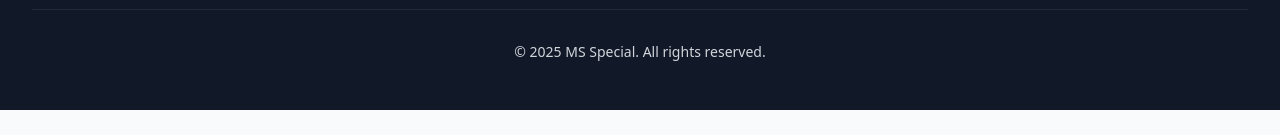
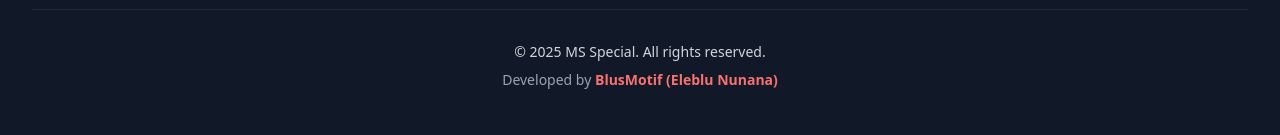
Before and after one commit to BlusMotif/ms--e-commerce-, a React (Vite) app: page / in a window 1280 px wide. Shown: the part 1471-1606 px from the top of the page. Before the commit the page ends 1581 px from the top, so only its background shows below. Built offline with nearby package versions, Linux system fonts and the light colour scheme; no server answers; the database is empty.

Commit message:
Add developer credit in footer - BlusMotif (Eleblu Nunana)

```diff
--- a/src/components/Footer.jsx
+++ b/src/components/Footer.jsx
@@ -86,6 +86,17 @@ const Footer = () => {
 
         <div className="border-t border-gray-800 mt-8 pt-8 text-center text-sm">
           <p>&copy; {currentYear} MS Special. All rights reserved.</p>
+          <p className="mt-2 text-gray-400">
+            Developed by{' '}
+            <a
+              href="https://github.com/BlusMotif"
+              target="_blank"
+              rel="noopener noreferrer"
+              className="text-primary-400 hover:text-primary-300 transition font-semibold"
+            >
+              BlusMotif (Eleblu Nunana)
+            </a>
+          </p>
         </div>
       </div>
     </footer>
```
